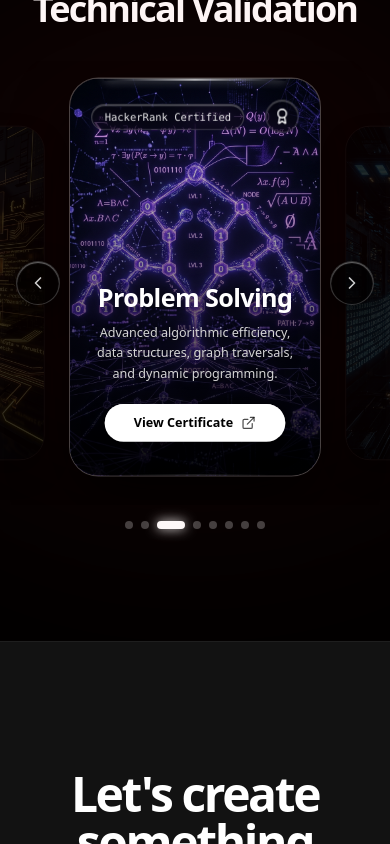
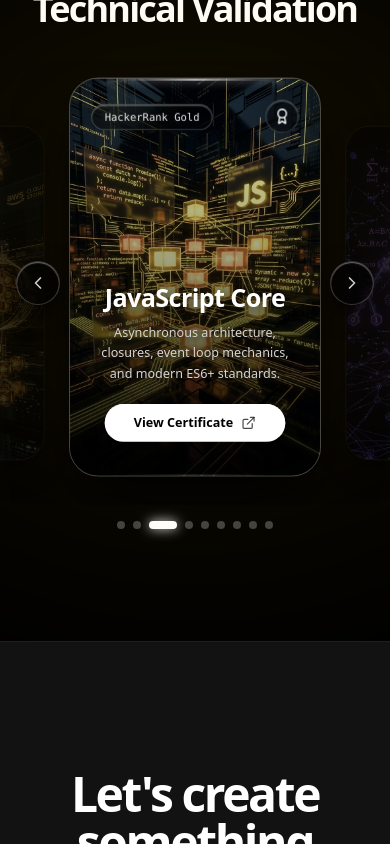
Before and after one commit to Indiresan007/Indiresan-portfolio, a Next.js app: page / in a window 390 px wide. Both pictures are taken after a click on the button "View Certificate". Shown: the part 9500-10344 px from the top of the page. Built offline with nearby package versions, Linux system fonts and the light colour scheme.

Commit message:
feat(portfolio): add React.js to Skills and Technical Validation with Scaler Topics certificate

```diff
--- a/app/components/Certifications.tsx
+++ b/app/components/Certifications.tsx
@@ -25,6 +25,18 @@
 }
 
 const certificationsList: Certification[] = [
+    {
+        id: "reactjs",
+        title: "React.js Core",
+        category: "Frontend Architecture",
+        issuer: "Scaler Topics",
+        description: "Component hierarchy, Virtual DOM, custom hooks, state management, and modern SPA architecture.",
+        date: "2026",
+        file: "/certifications/reactjs.png",
+        badge: "Scaler Certified",
+        image: "/spotlight/card_react.jpg",
+        glow: "rgba(6, 182, 212, 0.55)"
+    },
     {
         id: "aws-s3",
         title: "AWS S3 Basics",
@@ -450,7 +462,7 @@
                                         rel="noopener noreferrer"
                                         className="hidden sm:flex items-center gap-1.5 px-4 py-1.5 rounded-full bg-white/10 hover:bg-white/20 border border-white/20 text-xs text-white transition-all shadow-[inset_0_1px_1px_rgba(255,255,255,0.3)]"
                                     >
-                                        <span>Open PDF</span>
+                                        <span>{selectedCert.file.endsWith('.pdf') ? 'Open PDF' : 'Full Image'}</span>
                                         <ExternalLink className="w-3.5 h-3.5" />
                                     </a>
                                     <button
@@ -463,13 +475,23 @@
                                 </div>
                             </div>
 
-                            {/* Modal Iframe PDF Body */}
-                            <div className="relative flex-1 w-full bg-[#1a1a1e]">
-                                <iframe
-                                    src={`${selectedCert.file}#toolbar=0`}
-                                    className="w-full h-full border-none"
-                                    title={selectedCert.title}
-                                />
+                            {/* Modal Certificate Body (Supports PDF & Images) */}
+                            <div className="relative flex-1 w-full bg-[#141418] flex items-center justify-center p-3 md:p-6 overflow-auto">
+                                {selectedCert.file.endsWith('.pdf') ? (
+                                    <iframe
+                                        src={`${selectedCert.file}#toolbar=0`}
+                                        className="w-full h-full border-none rounded-xl"
+                                        title={selectedCert.title}
+                                    />
+                                ) : (
+                                    <div className="relative max-w-full max-h-full flex items-center justify-center">
+                                        <img
+                                            src={selectedCert.file}
+                                            alt={selectedCert.title}
+                                            className="max-w-full max-h-[75vh] object-contain rounded-xl shadow-2xl border border-white/15"
+                                        />
+                                    </div>
+                                )}
                             </div>
                         </motion.div>
                     </motion.div>
--- a/app/components/Overlay.tsx
+++ b/app/components/Overlay.tsx
@@ -63,13 +63,27 @@
                 style={{ opacity: opacity3, x: x3 }}
                 className="absolute inset-0 flex items-center justify-end p-8 md:pr-32"
             >
-                <div className="text-right">
+                <div className="text-right flex flex-col items-end">
                     <h2 className="text-3xl md:text-7xl font-semibold text-white leading-[1.1] mb-6">
                         The <span className="italic font-light text-white/50">Toolkit.</span>
                     </h2>
-                    <p className="text-lg text-white/60 max-w-lg ml-auto leading-relaxed">
-                        Proficient in Java, Python, and JavaScript. Specializing in Modern Web, SQL Databases, and Creative Tools like Figma & Photoshop.
+                    <p className="text-base md:text-lg text-white/70 max-w-lg ml-auto leading-relaxed mb-6">
+                        Proficient in React.js, JavaScript, Python, and Java. Specializing in Modern Web Architecture, Next.js, Component Systems, SQL Databases, and Creative Design Tools.
                     </p>
+                    <div className="flex flex-wrap justify-end gap-2 max-w-md pointer-events-auto">
+                        {['React.js', 'Next.js', 'JavaScript (ES6+)', 'Tailwind CSS', 'Python', 'Java', 'SQL'].map((skill) => (
+                            <span
+                                key={skill}
+                                className={`px-3.5 py-1.5 rounded-full border text-xs md:text-sm font-medium backdrop-blur-md transition-all ${
+                                    skill === 'React.js'
+                                        ? 'bg-cyan-500/20 text-cyan-300 border-cyan-500/40 shadow-[0_0_15px_rgba(6,182,212,0.35)]'
+                                        : 'bg-white/[0.08] text-white/80 border-white/15'
+                                }`}
+                            >
+                                {skill}
+                            </span>
+                        ))}
+                    </div>
                 </div>
             </motion.div>
         </div>
```
Also changed, not shown: public/certifications/reactjs.png (added), public/spotlight/card_react.jpg (added).
